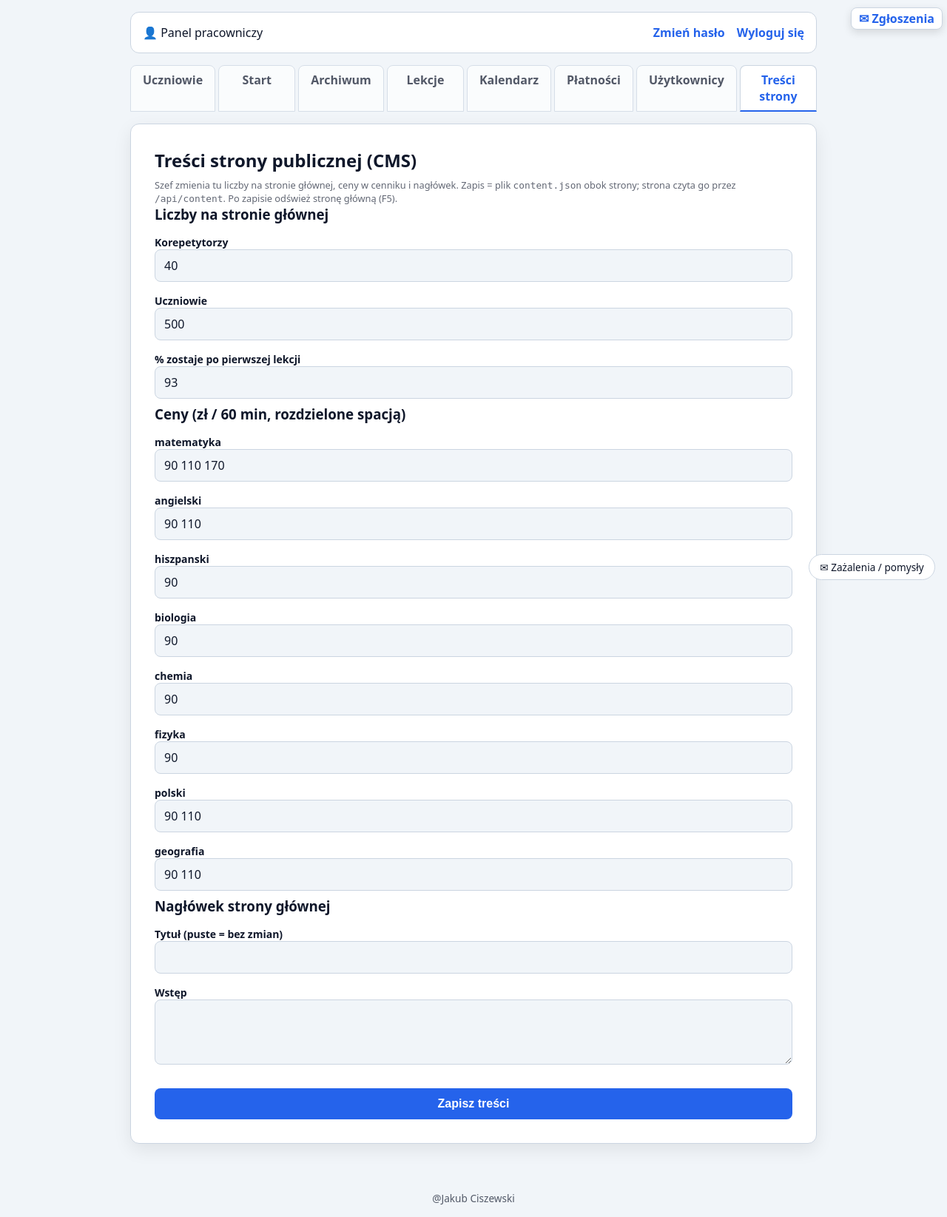
After one commit to Jakub3571/Aplikacja-Webowa, a Django app: page /cms-strony/ in a window 1280 px wide. The commit adds this page. Shown: the whole page at 74% size. Run offline with Django 5.2, Linux system fonts and the light colour scheme; the visitor is signed in with stand-in values (Sample User, id 1); data that the repository does not hold is empty.

Commit message:
CMS strony: /panel/cms-strony/ + /api/content z content.json

```diff
--- a/config/urls.py
+++ b/config/urls.py
@@ -67,6 +67,7 @@ urlpatterns = [
     path('api/contact/', views.api_contact, name='api_contact'),
     path('api/content', views.api_content, name='api_content_ns'),
     path('api/content/', views.api_content, name='api_content'),
+    path('cms-strony/', views.cms_strony, name='cms_strony'),
 ]
 
 handler403 = 'konta.views.brak_dostepu'
--- a/konta/views.py
+++ b/konta/views.py
@@ -2702,10 +2702,76 @@ def api_contact(request):
     return _JsonResponse({'ok': True})
 
 
+def _domyslny_content():
+    return {
+        'copy': {'home-headline': '', 'home-intro': ''},
+        'stats': {'tutors': 40, 'students': 500, 'retention': 93},
+        'images': {},
+        'prices': {
+            'matematyka': [90, 110, 170], 'angielski': [90, 110], 'hiszpanski': [90],
+            'biologia': [90], 'chemia': [90], 'fizyka': [90], 'polski': [90, 110], 'geografia': [90, 110],
+        },
+        'subjects': [], 'pages': [], 'reviews': [],
+    }
+
+
+def _content_ze_salda():
+    import os as _os
+    plik = getattr(settings, 'NK_CONTENT_JSON', '/home/NowoczesneKorepetycje/strona/content.json')
+    try:
+        with open(plik, encoding='utf-8') as f:
+            dane = _json.load(f)
+        if isinstance(dane, dict):
+            return dane
+    except Exception:
+        pass
+    return _domyslny_content()
+
+
 def api_content(request):
-    """Pusty kontent CMS — strona pokazuje własną kopię statyczną."""
-    return _JsonResponse({'copy': {}, 'stats': {}, 'images': {}, 'prices': {}, 'subjects': [], 'pages': [], 'reviews': []})
-
+    """Kontent CMS dla strony publicznej (cms.js woła /api/content)."""
+    return _JsonResponse(_content_ze_salda())
+
+
+@login_required
+def cms_strony(request):
+    """Edycja treści strony publicznej (tylko szef). Zapisuje content.json obok ~/strona."""
+    if not czy_szef(request.user):
+        raise PermissionDenied
+    import os as _os
+    plik = getattr(settings, 'NK_CONTENT_JSON', '/home/NowoczesneKorepetycje/strona/content.json')
+    if request.method == 'POST':
+        dane = _content_ze_salda()
+        dane.setdefault('stats', {})
+        dane.setdefault('prices', {})
+        dane.setdefault('copy', {})
+        for k in ('tutors', 'students', 'retention'):
+            try:
+                dane['stats'][k] = int(request.POST.get('stat_' + k, dane['stats'].get(k, 0)))
+            except (TypeError, ValueError):
+                pass
+        for slug in ('matematyka', 'angielski', 'hiszpanski', 'biologia', 'chemia', 'fizyka', 'polski', 'geografia'):
+            txt = request.POST.get('cena_' + slug, '').strip()
+            if txt:
+                try:
+                    dane['prices'][slug] = [int(x) for x in txt.split() if x.strip()]
+                except ValueError:
+                    messages.error(request, f'Cena dla „{slug}” musi być liczbą (np. „90 110 170”).')
+        dane['copy']['home-headline'] = request.POST.get('copy_home-headline', '').strip()
+        dane['copy']['home-intro'] = request.POST.get('copy_home-intro', '').strip()
+        try:
+            with open(plik, 'w', encoding='utf-8') as f:
+                _json.dump(dane, f, ensure_ascii=False, indent=2)
+            messages.success(request, 'Treści strony zapisane. Odśwież stronę główną (F5).')
+        except Exception as e:
+            messages.error(request, f'Nie udało się zapisać pliku: {e}')
+        return redirect('cms_strony')
+    dane = _content_ze_salda()
+    return render(request, 'konta/cms_strony.html', {
+        'content': dane,
+        'headline': dane.get('copy', {}).get('home-headline', ''),
+        'intro': dane.get('copy', {}).get('home-intro', ''),
+    })
 def zazalenie(request):
     if request.method == 'POST':
         kategoria = request.POST.get('kategoria', '')
--- /dev/null
+++ b/templates/konta/cms_strony.html
@@ -0,0 +1,22 @@
+{% extends 'konta/panel.html' %}
+{% block panel %}
+<section class="karta" style="max-width:none">
+  <h2>Treści strony publicznej (CMS)</h2>
+  <p class="podpowiedz">Szef zmienia tu liczby na stronie głównej, ceny w cenniku i nagłówek. Zapis = plik <code>content.json</code> obok strony; strona czyta go przez <code>/api/content</code>. Po zapisie odśwież stronę główną (F5).</p>
+  <form method="post" class="formularz">
+    {% csrf_token %}
+    <h3>Liczby na stronie głównej</h3>
+    <label>Korepetytorzy <input type="number" name="stat_tutors" value="{{ content.stats.tutors }}"></label>
+    <label>Uczniowie <input type="number" name="stat_students" value="{{ content.stats.students }}"></label>
+    <label>% zostaje po pierwszej lekcji <input type="number" name="stat_retention" value="{{ content.stats.retention }}"></label>
+    <h3>Ceny (zł / 60 min, rozdzielone spacją)</h3>
+    {% for slug, ceny in content.prices.items %}
+    <label>{{ slug }} <input type="text" name="cena_{{ slug }}" value="{{ ceny|join:' ' }}"></label>
+    {% endfor %}
+    <h3>Nagłówek strony głównej</h3>
+    <label>Tytuł (puste = bez zmian) <input type="text" name="copy_home-headline" value="{{ headline }}"></label>
+    <label>Wstęp <textarea name="copy_home-intro" rows="3">{{ intro }}</textarea></label>
+    <button type="submit">Zapisz treści</button>
+  </form>
+</section>
+{% endblock %}
--- a/templates/konta/panel.html
+++ b/templates/konta/panel.html
@@ -32,6 +32,7 @@
     <a href="{% url 'kalendarz_zbiorczy' %}" class="{% if request.resolver_match.url_name == 'kalendarz_zbiorczy' %}aktywna{% endif %}">Kalendarz</a>
     <a href="{% url 'platnosci' %}" class="{% if request.resolver_match.url_name == 'platnosci' %}aktywna{% endif %}">Płatności</a>
     <a href="{% url 'uzytkownicy' %}" class="{% if request.resolver_match.url_name == 'uzytkownicy' %}aktywna{% endif %}">Użytkownicy</a>
+    <a href="{% url 'cms_strony' %}" class="{% if request.resolver_match.url_name == 'cms_strony' %}aktywna{% endif %}">Treści strony</a>
 
     {% else %}
     <a href="{% url 'uczniowie' %}" class="{% if request.resolver_match.url_name == 'uczniowie' %}aktywna{% endif %}">Uczniowie</a>
```
